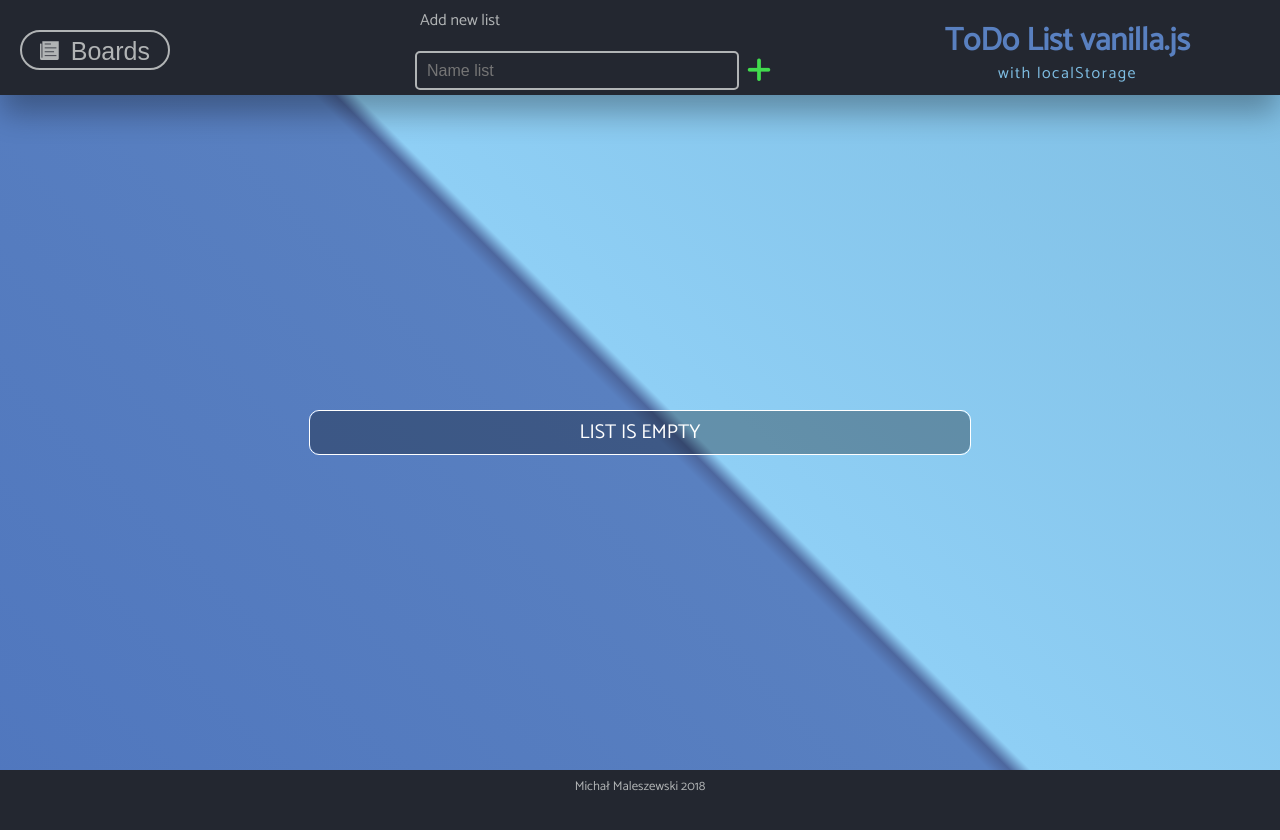
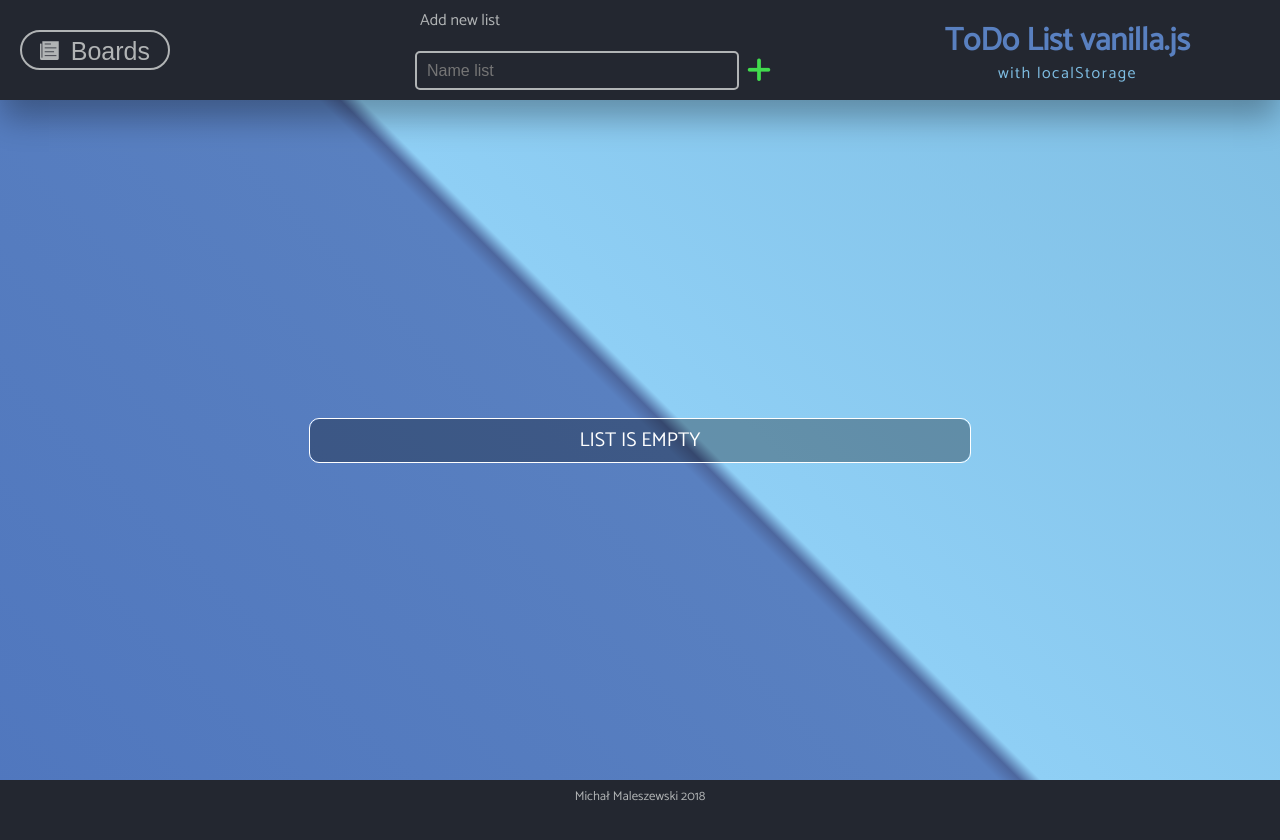
Before and after one commit to MichalWr88/ToDoList_js, a website built with webpack: page index.html in a window 1280 px wide. Built offline with nearby package versions, Linux system fonts and the light colour scheme.

Commit message:
restyel main

```diff
--- a/css/style.css
+++ b/css/style.css
@@ -3,7 +3,7 @@
  :root {
      --color1: #232730;
     /* black #232730*/
-     --height-header: 85px;
+     --height-header: 80px;
      --height-footer: 40px;
      --color2: #B1B4B5;
     /* lightgrey #B1B4B5 */
@@ -14,7 +14,7 @@
      height: 100vh;
      background: #5c6873;
      display: grid;
-     grid-template-rows: 95px auto 50px;
+     grid-template-rows: var(--height-header) auto var(--height-footer);
      overflow: hidden;
      background-size: cover;
      font-family: "Catamaran", sans-serif;
@@ -103,6 +103,7 @@
 /* -------------------------------------------- */
 /* HEADER */
  .page__header {
+	   height:var(--height-header);
      display: flex;
      justify-content: space-around;
      align-items: center;
@@ -225,10 +226,13 @@
      margin: 0;
      padding: 0;
      color: #7ebde2;
-     letter-spacing: 1.5px;
+		 letter-spacing: 1.5px;
+
 }
  .page__main{
-     height:calc(100vh - var(--height-footer) - var(--height-header))
+		 height:calc(100vh - var(--height-footer) - var(--height-header));
+		 padding-top: 10px;
+     margin-top: 10px;
 }
 /* ------------------------------------------------------------ */
  .list__tasks {
```
